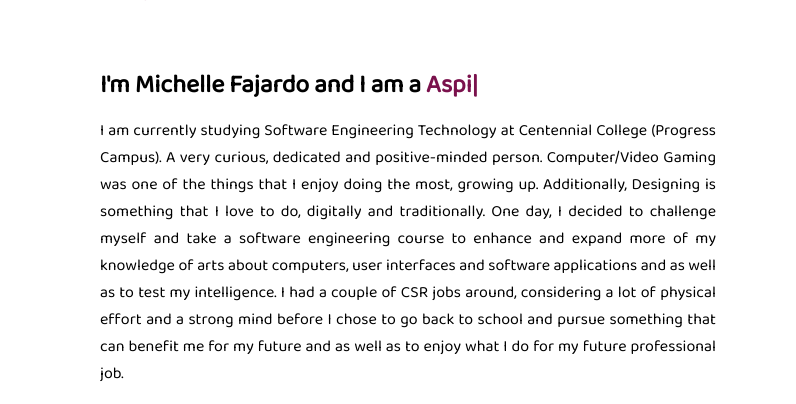
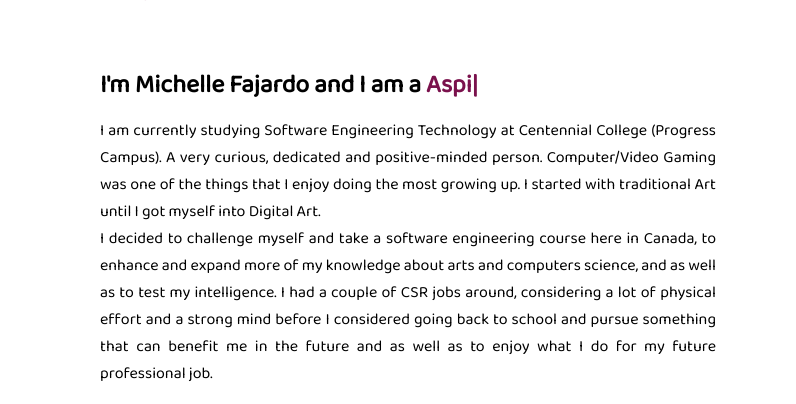
Before and after one commit to mksfajards/MichelleFajardo, a website: page index.html in a window 1280 px wide. Shown: the part 982-1386 px from the top of the page, 484-1280 px from the left. Drawn offline with nearby package versions, Linux system fonts and the light colour scheme.

Commit message:
indexupdated again

```diff
--- a/index.html
+++ b/index.html
@@ -59,10 +59,10 @@
                 </div>
                 <div class="column right">
                     <div class="text">I'm Michelle Fajardo and I am a <span class="typing-2"></span></div>
-                    <p>I am currently studying Software Engineering Technology at Centennial College (Progress Campus). A very curious, dedicated and positive-minded person. Computer/Video Gaming was one of the things that I enjoy doing the most, growing
-                        up. Additionally, Designing is something that I love to do, digitally and traditionally. One day, I decided to challenge myself and take a software engineering course to enhance and expand more of my knowledge of arts about computers,
-                        user interfaces and software applications and as well as to test my intelligence. I had a couple of CSR jobs around, considering a lot of physical effort and a strong mind before I chose to go back to school and pursue something
-                        that can benefit me for my future and as well as to enjoy what I do for my future professional job.
+                    <p>I am currently studying Software Engineering Technology at Centennial College (Progress Campus). A very curious, dedicated and positive-minded person. Computer/Video Gaming was one of the things that I enjoy doing the most growing
+                        up. I started with traditional Art until I got myself into Digital Art.
+                        <br>I decided to challenge myself and take a software engineering course here in Canada, to enhance and expand more of my knowledge about arts and computers science, and as well as to test my intelligence. I had a couple of CSR
+                        jobs around, considering a lot of physical effort and a strong mind before I considered going back to school and pursue something that can benefit me in the future and as well as to enjoy what I do for my future professional job.
                     </p>
                     <a href="MichelleF_CV.pdf" download>Download CV</a>
                 </div>
```
